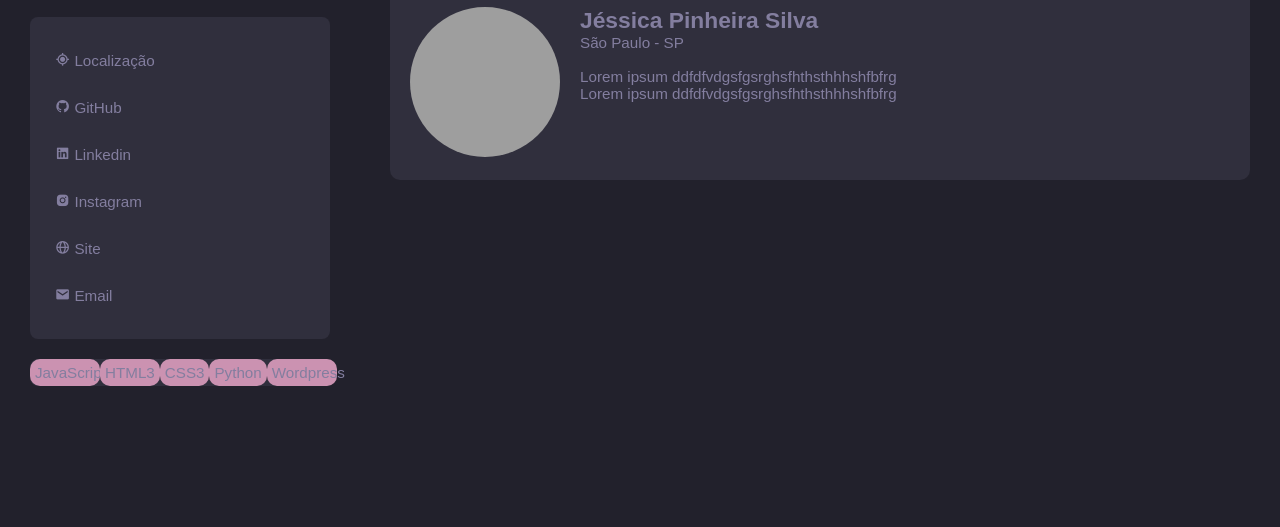
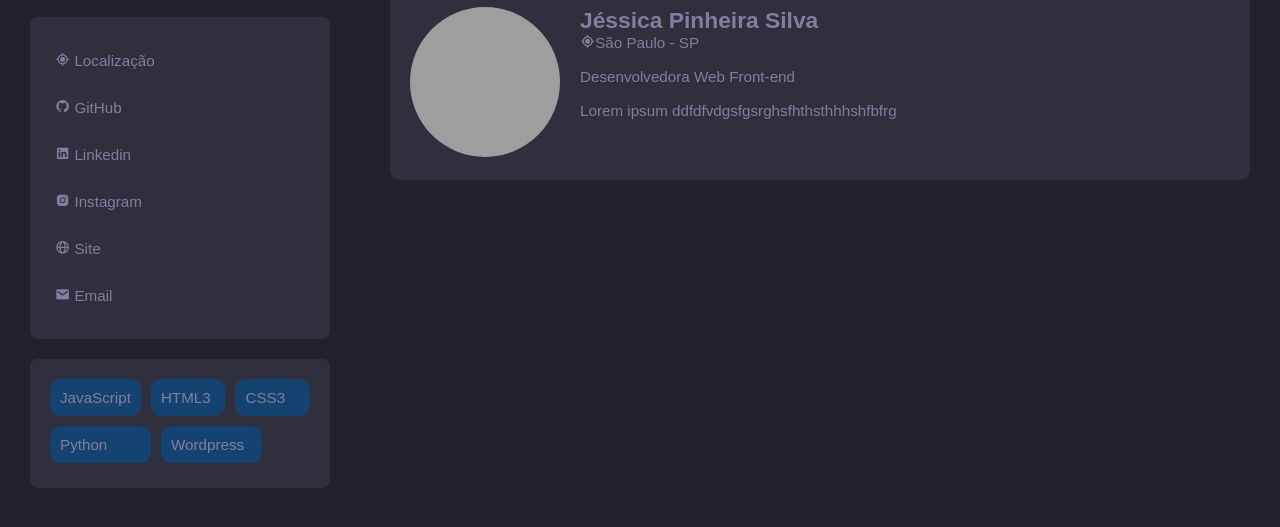
Before and after one commit to jessicapinheiro-s/Projeto-Layout-Portif-lio, a plain HTML site: page Projeto Rositório Rocketseat/index.html in a window 1280 px wide. Shown: the part 313-840 px from the top of the page. Drawn offline with nearby package versions, Linux system fonts and the light colour scheme; grey boxes are pictures that could not be loaded.

Commit message:
editando estrutura

```diff
--- a/Projeto Rositório Rocketseat/index.html
+++ b/Projeto Rositório Rocketseat/index.html
@@ -36,11 +36,15 @@
             </div>
             <div class="card-tecnologies">
                 <div class="tecnologies">
-                    <div>JavaScript</div>
-                    <div>HTML3</div>
-                    <div>CSS3</div>
-                    <div>Python</div>
-                    <div>Wordpress</div>
+                    <div>
+                        <p>JavaScript</p>
+                        <p>HTML3</p>
+                        <p>CSS3</p>
+                    </div>
+                    <div>
+                        <p>Python</p>
+                        <p>Wordpress</p>
+                    </div>
                 </div>
             </div>
         </div>
@@ -75,9 +79,10 @@
                 </div>
                 <div>
                     <h2>Jéssica Pinheira Silva</h2>
-                    <p>São Paulo - SP</p>
+                    <p><i class='bx bx-current-location'></i>São Paulo - SP</p>
                     <br>
-                    <p>Lorem ipsum ddfdfvdgsfgsrghsfhthsthhhshfbfrg</p>
+                    <p>Desenvolvedora Web Front-end</p>
+                    <br>
                     <p>Lorem ipsum ddfdfvdgsfgsrghsfhthsthhhshfbfrg</p>
                 </div>
             </div>
--- a/Projeto Rositório Rocketseat/style.css
+++ b/Projeto Rositório Rocketseat/style.css
@@ -68,17 +68,24 @@ body{
     padding: 30px;
 }
 .card-tecnologies{
+    width: 100%;
+    justify-content: space-around;
     background-color: var(--bg-cards);
 }
 .tecnologies{
-    display: flex;
-    justify-content: space-around;
+    border-radius: 10px;
+    padding: 15px;
+}
+.tecnologies p{
+    padding: 10px;
+    border-radius: 10px;
+    background-color: #144372;
+    width: 30%;
+    margin: 0 5px 0 5px;
 }
 .tecnologies div{
-    background-color: var(--bg-techs);
-    padding: 5px;
-    border-radius: 10px;
-    width: 20%;
+    display: flex;
+    margin: 5px 0 10px;
 }
 .menu ul li{
     list-style: none;
```
